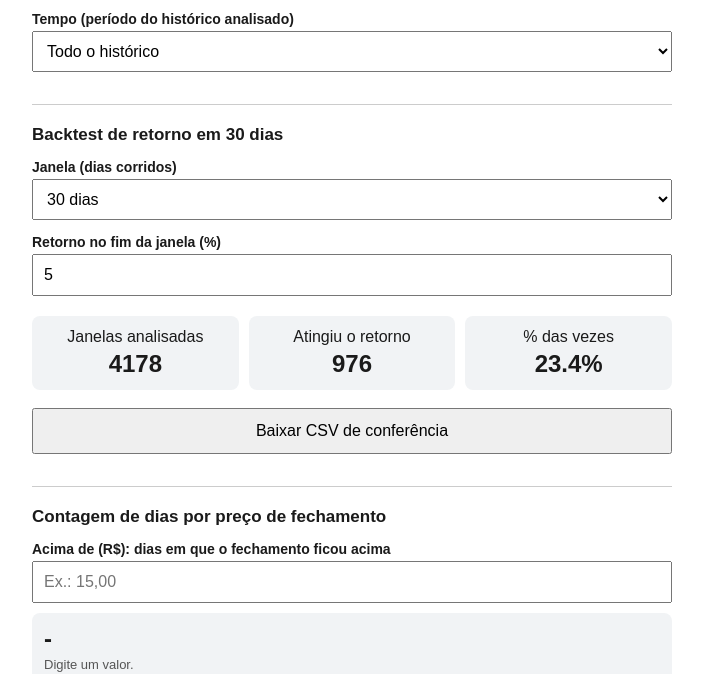
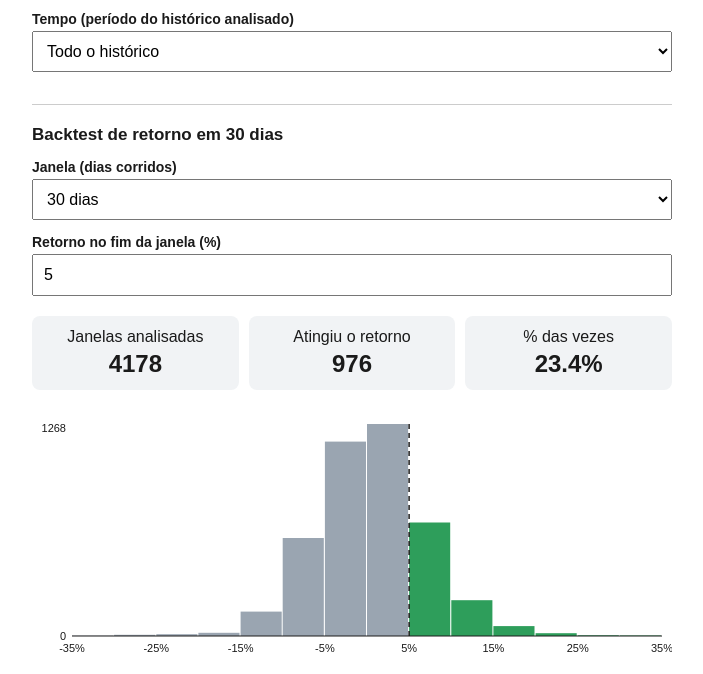
Before and after one commit to julioeqi/Calculadora-de-atingimento-de-Strike, a plain HTML site: page index.html in a window 1280 px wide. Shown: the part 129-803 px from the top of the page, without its empty margins (288-991 px from the left). Drawn offline with Linux system fonts and the light colour scheme.

Commit message:
Update index.html

```diff
--- a/index.html
+++ b/index.html
@@ -18,6 +18,10 @@ select,input{width:100%;padding:10px;font-size:16px;margin-top:4px;box-sizing:bo
 .res span{display:block;font-size:13px;color:#555;margin-top:4px}
 button{margin-top:18px;padding:12px;font-size:16px;width:100%;cursor:pointer}
 .nota{font-size:13px;color:#555;margin-top:16px;line-height:1.5}
+.hb{fill:#9aa5b1}
+.hb.ok{fill:#2e9e5b}
+#histo svg{margin-top:20px}
+#histo text{fill:currentColor;font-size:11px}
 @media (prefers-color-scheme:dark){
 body{background:#1b1b1b;color:#eee}
 h2{border-top-color:#444}
@@ -63,6 +67,8 @@ select,input{background:#2a2a2a;color:#eee;border:1px solid #555}
 <div class="card">% das vezes<b id="taxa">-</b></div>
 </div>
 
+<div id="histo"></div>
+
 <button id="baixar">Baixar CSV de conferência</button>
 
 <h2>Contagem de dias por preço de fechamento</h2>
@@ -89,16 +95,17 @@ var TICKERS = [ "ABEV3", "ALOS3", "ASAI3", "AURE3", "AXIA3", "AZZA3",
     "SBSP3", "SLCE3", "SUZB3", "TAEE11", "TIMS3", "TOTS3",
     "UGPA3", "USIM5", "VALE3", "VBBR3", "VIVA3", "WEGE3",
     "YDUQ3" ];
+var DIA = 86400000;
+var cache = {};
+var ultimas = [];
+var tickerAtual = "";
+
 function lerPrazo() {
   var escolha = document.getElementById("janela").value;
   var outro = document.getElementById("janelaOutro");
   outro.style.display = escolha === "0" ? "block" : "none";
   return escolha === "0" ? parseInt(outro.value, 10) : parseInt(escolha, 10);
 }
-var DIA = 86400000;
-var cache = {};
-var ultimas = [];
-var tickerAtual = "";
 
 function carregar(ticker) {
   if (cache[ticker]) return Promise.resolve(cache[ticker]);
@@ -131,6 +138,10 @@ function fmtData(ms) {
 
 function num(x) {
   return x.toFixed(2).replace(".", ",");
+}
+
+function f2(x) {
+  return String(Math.round(x * 100) / 100).replace(".", ",");
 }
 
 function lerValor(id) {
@@ -176,6 +187,69 @@ function contar(datas, precos, inicio) {
   }
 }
 
+function desenharHistograma(rets, pct, prazo) {
+  var el = document.getElementById("histo");
+  if (!rets.length) { el.innerHTML = ""; return; }
+
+  var mn = rets[0], mx = rets[0], i, k;
+  for (i = 1; i < rets.length; i++) {
+    if (rets[i] < mn) mn = rets[i];
+    if (rets[i] > mx) mx = rets[i];
+  }
+  var lo = Math.min(mn, pct), hi = Math.max(mx, pct);
+
+  var passos = [0.5, 1, 2, 2.5, 5, 10, 20, 25, 50, 100];
+  var passo = passos[passos.length - 1];
+  for (k = 0; k < passos.length; k++) {
+    if (passos[k] >= (hi - lo) / 24) { passo = passos[k]; break; }
+  }
+
+  var ini = pct + Math.floor((lo - pct) / passo + 1e-9) * passo;
+  var nb = Math.floor((hi - ini) / passo + 1e-9) + 1;
+  var cont = [];
+  for (i = 0; i < nb; i++) cont.push(0);
+  for (i = 0; i < rets.length; i++) {
+    cont[Math.floor((rets[i] - ini) / passo + 1e-9)]++;
+  }
+  var maxC = Math.max.apply(null, cont);
+
+  var W = 640, H = 260, ml = 40, mr = 10, mt = 14, mb = 34;
+  var iw = W - ml - mr, ih = H - mt - mb, bw = iw / nb;
+  var s = '<svg viewBox="0 0 ' + W + ' ' + H + '" width="100%" role="img" aria-label="Histograma dos retornos">';
+
+  for (i = 0; i < nb; i++) {
+    var h = cont[i] / maxC * ih;
+    var x = ml + i * bw;
+    var borda = ini + i * passo;
+    var ok = borda >= pct - 1e-9;
+    s += '<rect class="hb' + (ok ? ' ok' : '') + '" x="' + x.toFixed(1) +
+         '" y="' + (mt + ih - h).toFixed(1) + '" width="' + Math.max(bw - 1, 1).toFixed(1) +
+         '" height="' + h.toFixed(1) + '"><title>' + f2(borda) + '% a ' + f2(borda + passo) +
+         '%: ' + cont[i] + ' janelas</title></rect>';
+  }
+
+  s += '<line x1="' + ml + '" y1="' + (mt + ih) + '" x2="' + (W - mr) + '" y2="' + (mt + ih) +
+       '" stroke="currentColor" stroke-width="1"/>';
+  s += '<text x="' + (ml - 6) + '" y="' + (mt + ih + 4) + '" text-anchor="end">0</text>';
+  s += '<text x="' + (ml - 6) + '" y="' + (mt + 8) + '" text-anchor="end">' + maxC + '</text>';
+
+  var cada = Math.ceil(nb / 8);
+  for (i = 0; i <= nb; i += cada) {
+    s += '<text x="' + (ml + i * bw).toFixed(1) + '" y="' + (mt + ih + 16) +
+         '" text-anchor="middle">' + f2(ini + i * passo) + '%</text>';
+  }
+
+  var xp = ml + (pct - ini) / passo * bw;
+  s += '<line x1="' + xp.toFixed(1) + '" y1="' + mt + '" x2="' + xp.toFixed(1) + '" y2="' + (mt + ih) +
+       '" stroke="currentColor" stroke-width="1.5" stroke-dasharray="5,4"/>';
+  s += '</svg>';
+
+  el.innerHTML = s +
+    '<p class="nota">Retorno em ' + prazo + ' dias. Cada barra cobre ' + f2(passo) +
+    ' ponto(s) percentual(is) e mostra quantas janelas caíram naquela faixa. ' +
+    'A linha tracejada marca ' + f2(pct) + '%; as barras verdes são as janelas que atingiram esse retorno.</p>';
+}
+
 function calcular() {
   var ticker = document.getElementById("ativo").value;
   var anos = parseInt(document.getElementById("tempo").value, 10);
@@ -191,11 +265,12 @@ function calcular() {
     contar(datas, precos, inicio);
 
     if (isNaN(pct)) { nota.textContent = "Digite um percentual."; return; }
-      if (isNaN(prazo) || prazo < 1) { nota.textContent = "Digite uma janela de 1 dia ou mais."; return; }
-document.getElementById("titulo").textContent = "Backtest de retorno em " + prazo + " dias";
+    if (isNaN(prazo) || prazo < 1) { nota.textContent = "Digite uma janela de 1 dia ou mais."; return; }
+    document.getElementById("titulo").textContent = "Backtest de retorno em " + prazo + " dias";
 
     var total = 0, atingiu = 0, j = 0;
     var linhas = [];
+    var rets = [];
 
     for (var i = 0; i < n; i++) {
       if (datas[i] < inicio) continue;
@@ -205,6 +280,7 @@ document.getElementById("titulo").textContent = "Backtest de retorno em " + praz
       while (j + 1 < n && datas[j + 1] <= alvo) j++;
       var strike = precos[i] * (1 + pct / 100);
       var ret = (precos[j] / precos[i] - 1) * 100;
+      rets.push(ret);
       var bateu = precos[j] >= strike;
       total++;
       if (bateu) atingiu++;
@@ -218,6 +294,7 @@ document.getElementById("titulo").textContent = "Backtest de retorno em " + praz
     document.getElementById("atingiu").textContent = atingiu;
     document.getElementById("taxa").textContent =
       total ? (atingiu / total * 100).toFixed(1) + "%" : "-";
+    desenharHistograma(rets, pct, prazo);
     nota.textContent = "Dados de " + fmtData(datas[0]) + " até " + fmtData(ultima) +
       ". Cada janela do backtest compara o fechamento do dia com o de " + prazo +
       " dias corridos depois (se não houver pregão, usa o último fechamento anterior) " +
```
